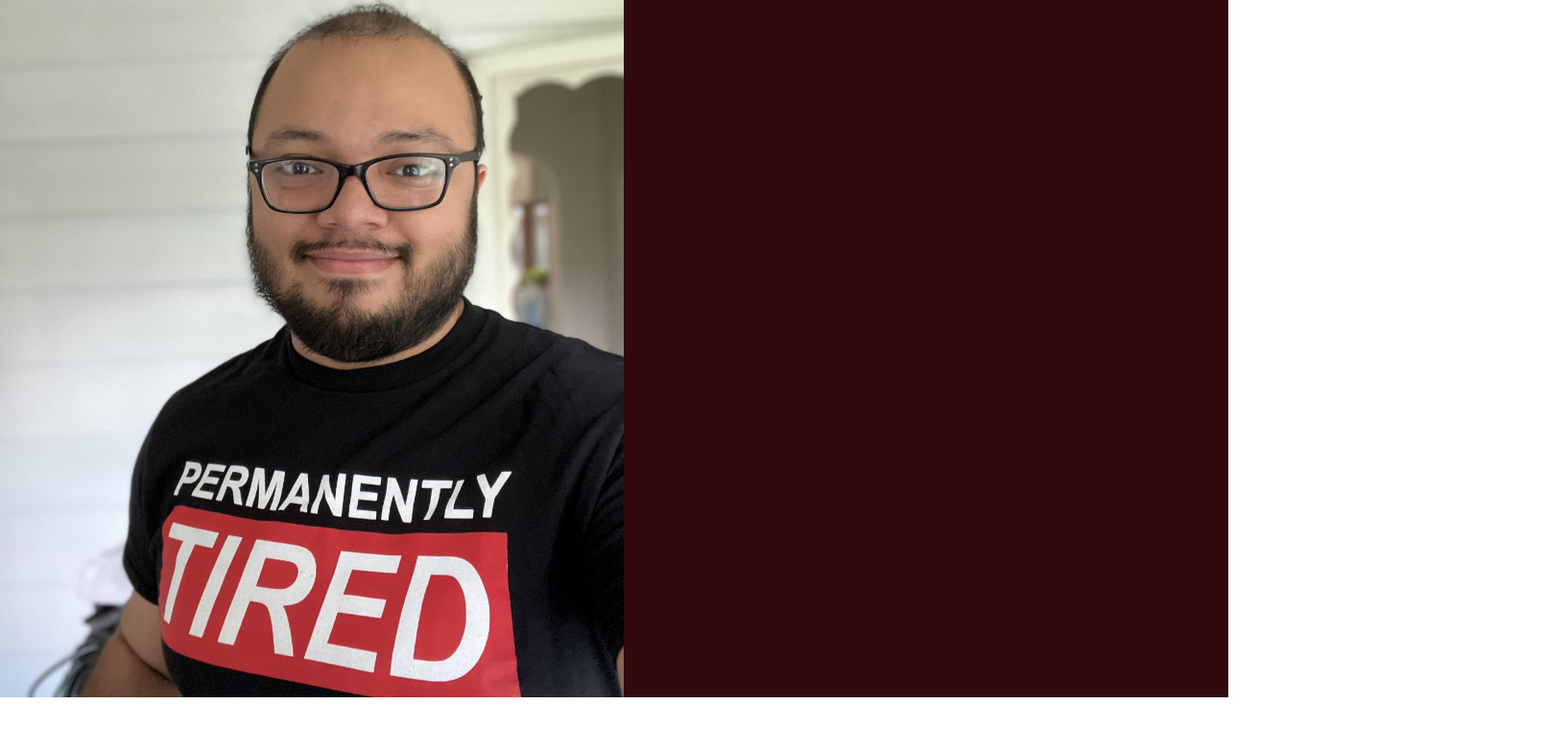
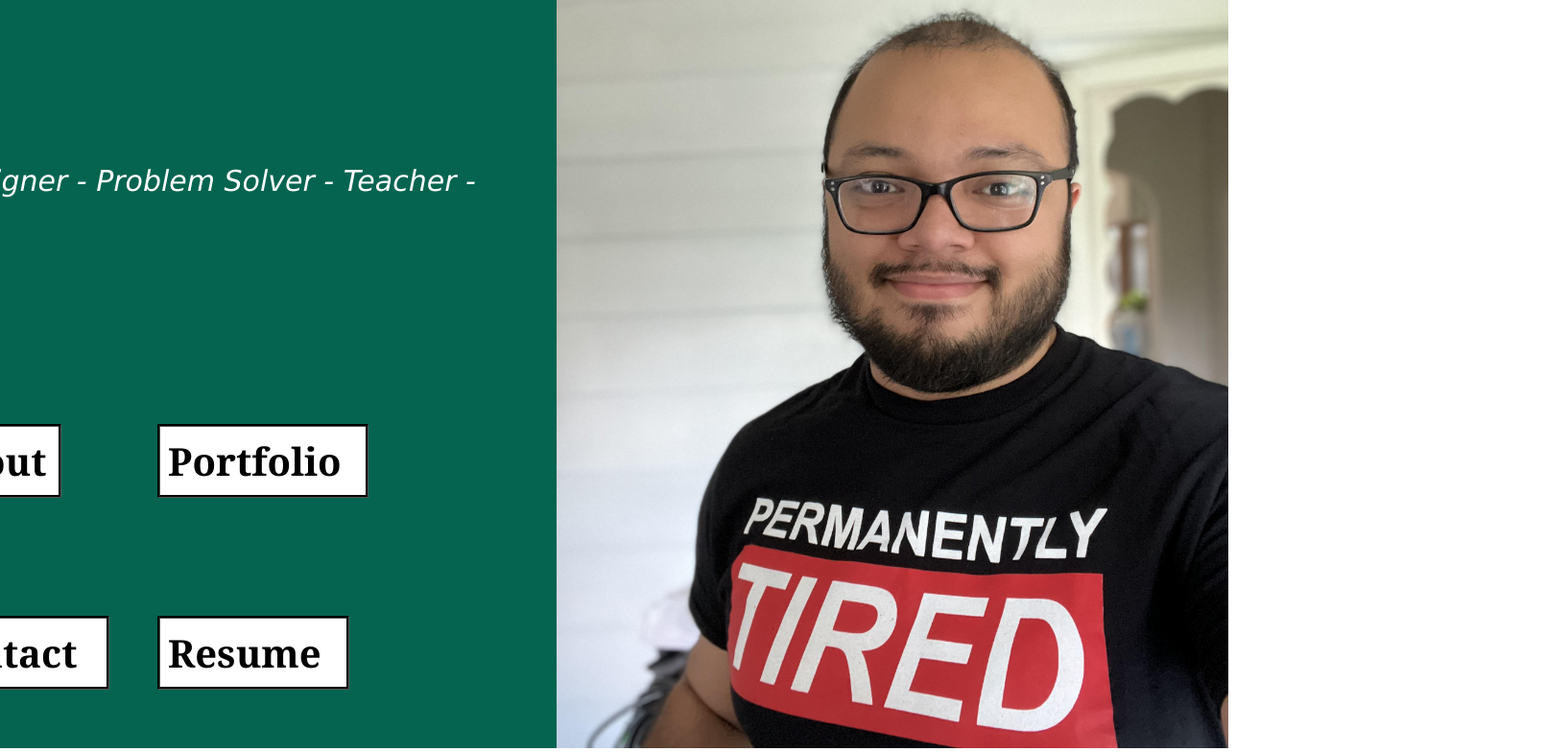
Before and after one commit to JohnBallesteros710/Homework-17-Portfolio, a plain HTML site: page index.html in a window 1280 px wide. Shown: the part 140-924 px from the top of the page at 96% size, 1610 px wide, since content can reach past the window. Before the commit the page ends 867 px from the top, so only its background shows below. Drawn offline with Linux system fonts and the light colour scheme.

Commit message:
Updated Home Page-Almost Done?

```diff
--- a/index.html
+++ b/index.html
@@ -6,20 +6,49 @@
     <title>MY Mess</title>
     <link rel="stylesheet" href="style.css">
 </head>
-<body>
-
-<div class="main">
 
 
 
-    <div class="landingpage">
-        <img src="Selfie.jpg" width="100%">
-        <div>
+<body>
 
-            <h> John Ballesteros
-            </h>
 
+
+    <div class="container">
+
+        <div class="landingpage">
+          <img src="Selfie.jpg" width="100%" height="100%">
+        </div>
+
+            <div class="maintext">
+
+                <div class="header1">
+                <h> John Ballesteros </h>
+                </div>
+
+                <div class="header2">
                 <h>-UX/UI Designer - Problem Solver - Teacher -</h>
+                </div>
+                    <div class="button-box">
+                        <div class="button-grid1">
+                            <div class="button1">
+                            About
+                            </div>
+                            <div class="button2">
+                            Portfolio
+                            </div>
+                        </div>
+
+                        <div class="button-grid2">
+                            <div class="button3">
+                                Contact
+                                </div>
+                                <div class="button4">
+                                Resume
+                                </div>
+                        </div>
+                    </div>
+
+
 
             </div>
 
@@ -27,8 +56,11 @@
     </div>
 
 
+</body>
 
 
-</div>
-</body>
+
+
+
+
 </html>
--- a/style.css
+++ b/style.css
@@ -1,37 +1,138 @@
+
+.container{
+    background-color: rgb(255, 255, 255);
+    height: 100%;
+    width: 100%;
+display:flex;
+flex-direction: row-reverse;
+flex-shrink:0;
 
 
-header{
-background-color: black;
-height: auto;
-color: rgb(255, 255, 255);
-text-align:center;
-font-size:40px;
-font-family:Georgia, 'Times New Roman', Times, serif;
+ }
+
+.landingpage{
+   width:700px;
+   height:920px;
+   flex-shrink:0;
 
 }
 
-.main{
-    background-color: rgb(49, 11, 11);
-    height: auto;
-    width: auto;
+.maintext{
+  background-color: rgb(5, 100, 80);
+  width:65%;
+  display:flex;
+  flex-direction: column;
+  justify-content: space-between;
+  align-items:center;
+  flex-wrap:nowrap;
+  flex-shrink:0;
+
+  }
+
+.header1{
+  color: white;
+  font-family: Georgia, 'Times New Roman', Times, serif;
+  font-weight: bold;
+  font-size: 100px;
 
 }
 
-.navtopli{
-    display:inline-block;
-    padding: 3%;
-    align-content:center;
+.header2{
+  color:white;
+  font-family: Verdana, Geneva, Tahoma, sans-serif;
+  font-style: italic;
+  font-size: 30px;
+
 }
 
-footer{
+.button-box{
   display:flex;
-  background-color: rgb(31, 2, 11);
-  font-family:'Segoe UI', Tahoma, Geneva, Verdana, sans-serif;
-    height: auto;
-    color:white;
-    flex-direction: row-reverse;
-    justify-content: space-between;
+  flex-direction: column;
+  align-items:center;
+  justify-content: space-around;
+  background-color: ;
+  width:750px;
+  height:400px;
+
+
 }
+
+.button-grid1{
+  display: grid;
+  grid-template-columns: 50% 50%;
+  width: 500px;
+  height: auto;
+  background-color: ;
+}
+
+.button-grid2{
+  display: grid;
+  grid-template-columns: 50% 50%;
+  width: 500px;
+  height: auto;
+  background-color: ;
+
+
+}
+
+.button1{
+  color:black;
+  font-family:Georgia, 'Times New Roman', Times, serif;
+  font-weight: bold;
+  font-size: 40px;
+  padding: 8px;
+  background-color: white;
+  width: 150px;
+  height:auto;
+  border-color: rgb(0, 0, 0) ;
+  border-style:groove;
+
+}
+
+.button2{
+  color:black;
+  font-family:Georgia, 'Times New Roman', Times, serif;
+  font-weight: bold;
+  font-size: 40px;
+  padding: 8px;
+  background-color: white;
+  width:220px;
+  height:auto;
+  border-color: rgb(0, 0, 0) ;
+  border-style:groove;
+
+
+}
+
+.button3{
+  color:black;
+  font-family:Georgia, 'Times New Roman', Times, serif;
+  font-weight: bold;
+  font-size: 40px;
+  padding: 8px;
+  background-color: white;
+  width:200px;
+  height:auto;
+  border-color: rgb(0, 0, 0) ;
+  border-style:groove;
+
+}
+
+.button4{
+  color:black;
+  font-family:Georgia, 'Times New Roman', Times, serif;
+  font-weight: bold;
+  font-size: 40px;
+  padding: 8px;
+  background-color: white;
+  width:200px;
+  height:auto;
+  border-color: rgb(0, 0, 0) ;
+  border-style:groove;
+
+}
+
+
 
 *,
   *::before,
@@ -40,12 +141,3 @@ footer{
     padding: 0;
     box-sizing: border-box;
   }
-
-.landingpage{
-    display:grid;
-        grid-template-columns: 650px 75%;
-    color: white;
-    font-size: 40px;
-    align-content: center;
-
-  }
```
